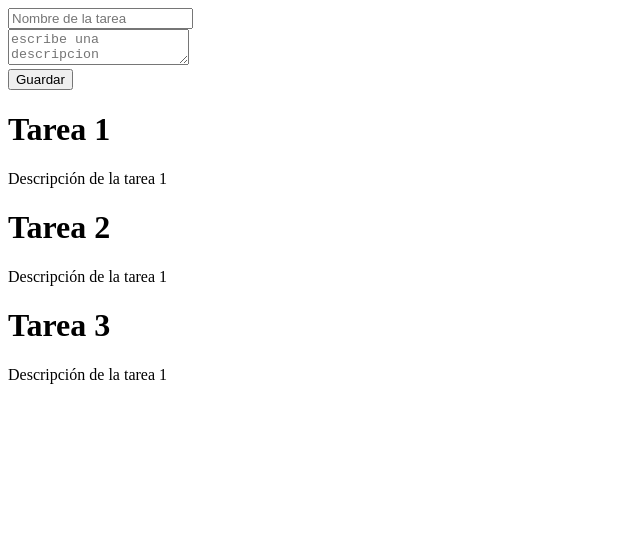
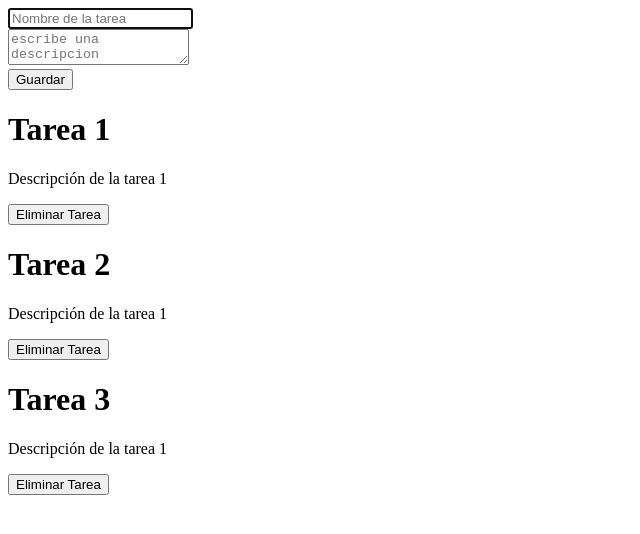
Before and after one commit to WilterD/react1, a React (Vite) app: page / in a window 1280 px wide. Shown: the top 534 px of the page, without its empty margins (0-640 px from the left). Built offline with nearby package versions, Linux system fonts and the light colour scheme.

Commit message:
eliminando tareas

```diff
--- a/src/App.jsx
+++ b/src/App.jsx
@@ -22,10 +22,14 @@
 
   }
 
+  const deleteTask = (id) => {
+    setTask(task.filter(task=>task.id !== id));
+  }
+
   return (
     <>
       <TaskForm crearTask={crearTask} />
-      <TaskList task={task} />
+      <TaskList task={task} deleteTask={deleteTask} />
     </>
   );
 }
--- a/src/Components/TaskCard.jsx
+++ b/src/Components/TaskCard.jsx
@@ -1,9 +1,10 @@
 // rafce
-const TaskCard = ({ task }) => {
+const TaskCard = ({ task , deleteTask}) => {
   return (
     <div>
       <h1>{task.nombre}</h1>
       <p>{task.descripcion}</p>
+      <button onClick={() => deleteTask(task.id)}>Eliminar Tarea</button>
     </div>
   );
 };
--- a/src/Components/TaskForm.jsx
+++ b/src/Components/TaskForm.jsx
@@ -17,13 +17,14 @@
   return (
     <form onSubmit={envioForm}>
       <input
+        autoFocus
         value={nombre} // para vaciar campos
         placeholder="Nombre de la tarea"
         onChange={(e) => setNombre(e.target.value)}
       />
       <br />
       <textarea
-      value={descripcion}
+        value={descripcion}
         placeholder="escribe una descripcion"
         onChange={(e) => {
           setDescripcion(e.target.value);
--- a/src/Components/TaskList.jsx
+++ b/src/Components/TaskList.jsx
@@ -1,13 +1,13 @@
 import TaskCard from "./TaskCard";
 
-function TaskList({ task }) {
+function TaskList({ task, deleteTask }) {
   if (task.length === 0) {
     return <h1>No hay tareas aun</h1>;
   }
   return (
     <>
       {task.map((task) => (
-        <TaskCard key={task.id} task={task} />
+        <TaskCard key={task.id} task={task} deleteTask={deleteTask}  />
       ))}
     </>
   );
```
